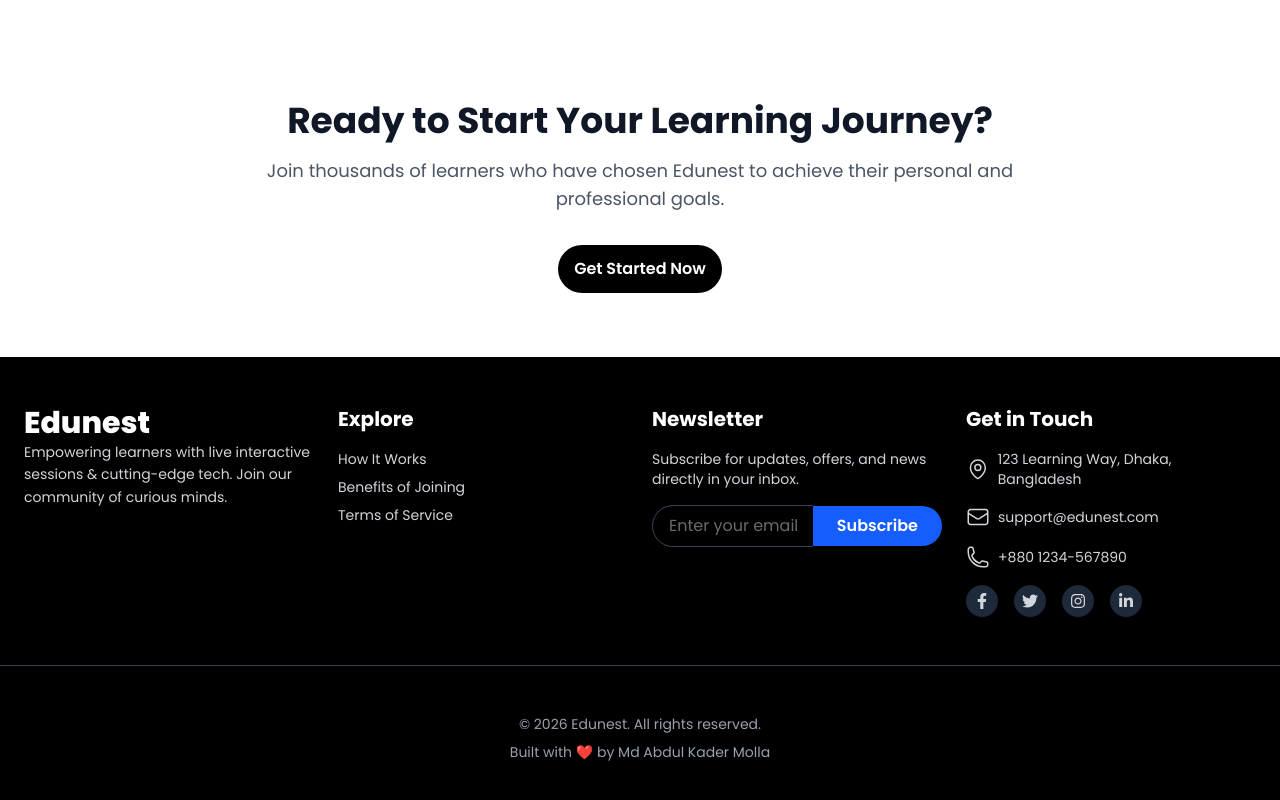
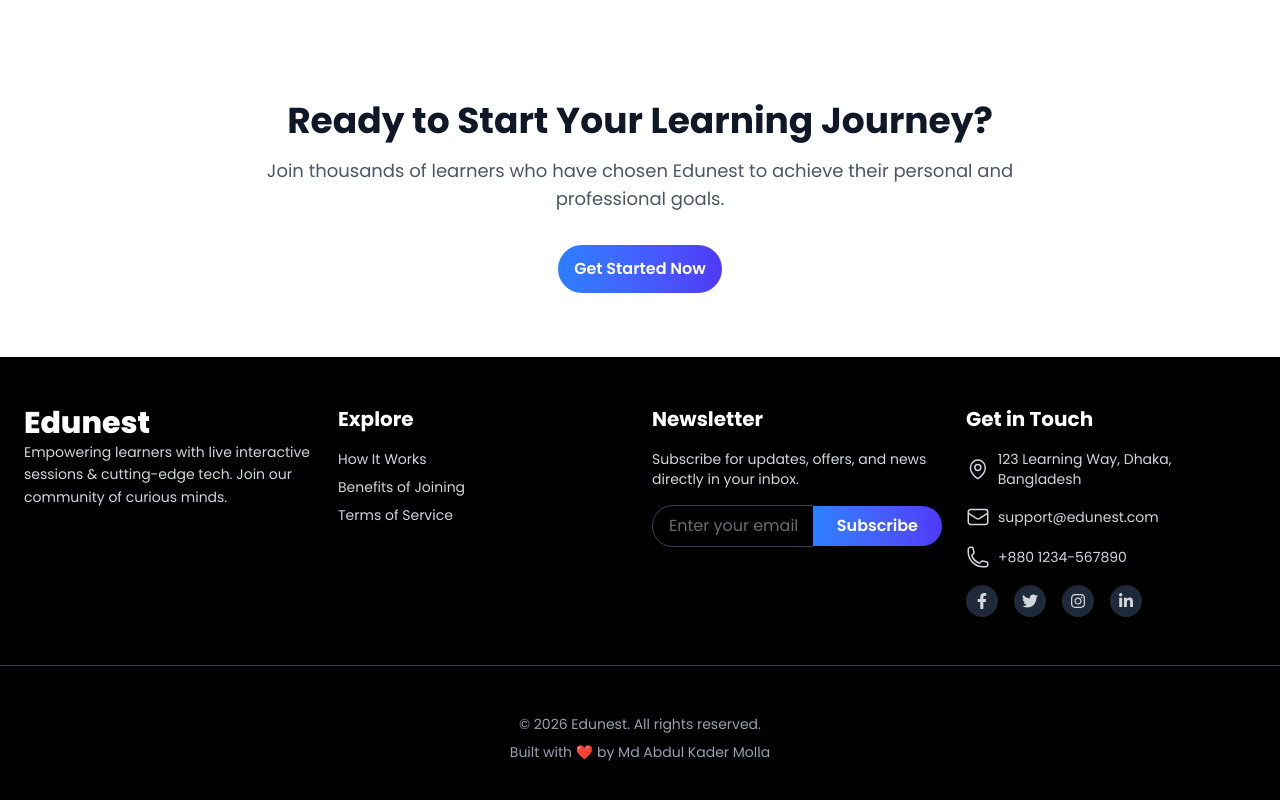
Before and after one commit to kader009/study-platform-frontend, a Next.js app: page /commitment in a window 1280 px wide. Shown: the part 1756-2556 px from the top of the page. Built offline with nearby package versions, Linux system fonts and the light colour scheme.

Commit message:
previous button color change with new one

```diff
--- a/src/app/commitment/page.tsx
+++ b/src/app/commitment/page.tsx
@@ -120,7 +120,7 @@ const Commitment = () => {
               Join thousands of learners who have chosen Edunest to achieve
               their personal and professional goals.
             </p>
-            <button className="bg-black text-white font-semibold px-4 py-3 rounded-full text-md hover:shadow-sm">
+            <button className="bg-linear-to-r from-blue-500 to-indigo-600 hover:from-blue-600 hover:to-indigo-700 text-white font-semibold px-4 py-3 rounded-full text-md hover:shadow-sm">
               <Link href="/register">Get Started Now</Link>
             </button>
           </div>
--- a/src/app/contact/page.tsx
+++ b/src/app/contact/page.tsx
@@ -87,7 +87,7 @@ export default function ContactPage() {
             </div>
             <button
               type="submit"
-              className="bg-blue-600 text-white px-6 py-3 font-semibold rounded-full hover:bg-blue-500 cursor-pointer"
+              className="bg-linear-to-r from-blue-500 to-indigo-600 hover:from-blue-600 hover:to-indigo-700 text-white px-6 py-3 font-semibold rounded-full cursor-pointer"
             >
               Send Message
             </button>
--- a/src/app/dashboard/_components/SideBar.tsx
+++ b/src/app/dashboard/_components/SideBar.tsx
@@ -146,7 +146,7 @@ const Sidebar = () => {
           {/* Back to Home Button */}
           <Link
             href="/"
-            className="block w-full text-center py-2 px-4 bg-blue-400 hover:bg-blue-600 rounded-full text-sm font-semibold transition"
+            className="block w-full text-center py-2 px-4 bg-linear-to-r from-blue-500 to-indigo-600 hover:from-blue-600 hover:to-indigo-700 rounded-full text-sm font-semibold transition"
           >
             Back to Home
           </Link>
@@ -154,7 +154,7 @@ const Sidebar = () => {
           {/* Logout Button */}
           <button
             onClick={handleLogout}
-            className="w-full py-2 px-4 bg-blue-400 hover:bg-blue-600 rounded-full text-sm font-semibold transition cursor-pointer"
+            className="w-full py-2 px-4 bg-linear-to-r from-blue-500 to-indigo-600 hover:from-blue-600 hover:to-indigo-700 rounded-full text-sm font-semibold transition cursor-pointer"
           >
             Logout
           </button>
--- a/src/components/Banner.tsx
+++ b/src/components/Banner.tsx
@@ -30,7 +30,7 @@ const Banner = () => {
             <motion.button
               whileHover={{ scale: 1.05 }}
               whileTap={{ scale: 0.95 }}
-              className="bg-blue-600 hover:bg-blue-700 text-white font-semibold py-3 px-6 transition-all duration-300 cursor-pointer rounded-full"
+              className="bg-linear-to-r from-blue-500 to-indigo-600 hover:from-blue-600 hover:to-indigo-700 text-white font-semibold py-3 px-6 transition-all duration-300 cursor-pointer rounded-full"
             >
               Get Started
             </motion.button>
--- a/src/components/Footer.tsx
+++ b/src/components/Footer.tsx
@@ -52,7 +52,7 @@ function Footer() {
             />
             <button
               type="submit"
-              className="bg-blue-600 hover:bg-blue-500 text-white font-semibold px-6 py-2 rounded-full sm:rounded-l-none sm:rounded-r-full transition cursor-pointer"
+              className="bg-linear-to-r from-blue-500 to-indigo-600 hover:from-blue-600 hover:to-indigo-700 text-white font-semibold px-6 py-2 rounded-full sm:rounded-l-none sm:rounded-r-full transition cursor-pointer"
             >
               Subscribe
             </button>
--- a/src/components/SessionData.tsx
+++ b/src/components/SessionData.tsx
@@ -3,7 +3,7 @@ import Link from 'next/link';
 
 const SessionData = async () => {
   const data = await fetch(
-    'https://study-platform-backend-drxm.onrender.com/api/v1/session/approved'
+    'https://study-platform-backend-drxm.onrender.com/api/v1/session/approved',
   );
 
   const sessions = await data.json();
@@ -64,7 +64,7 @@ const SessionData = async () => {
       </div>
       <div className="mt-10 text-center">
         <Link href="/session">
-          <span className="inline-block bg-blue-600 hover:bg-blue-700 text-white font-semibold py-2.5 px-8 rounded-full transition duration-300">
+          <span className="inline-block bg-linear-to-r from-blue-500 to-indigo-600 hover:from-blue-600 hover:to-indigo-700 text-white font-semibold py-2.5 px-8 rounded-full transition duration-300">
             View All Sessions
           </span>
         </Link>
```
